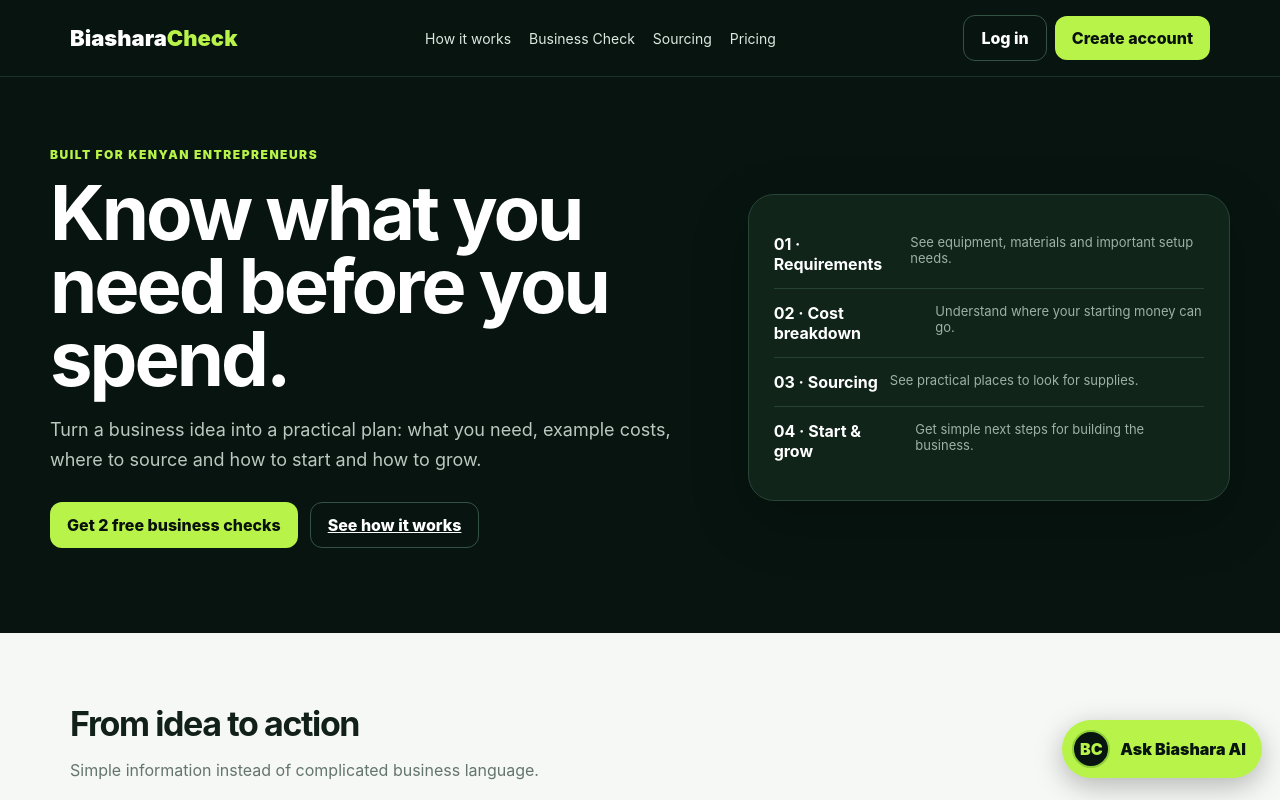
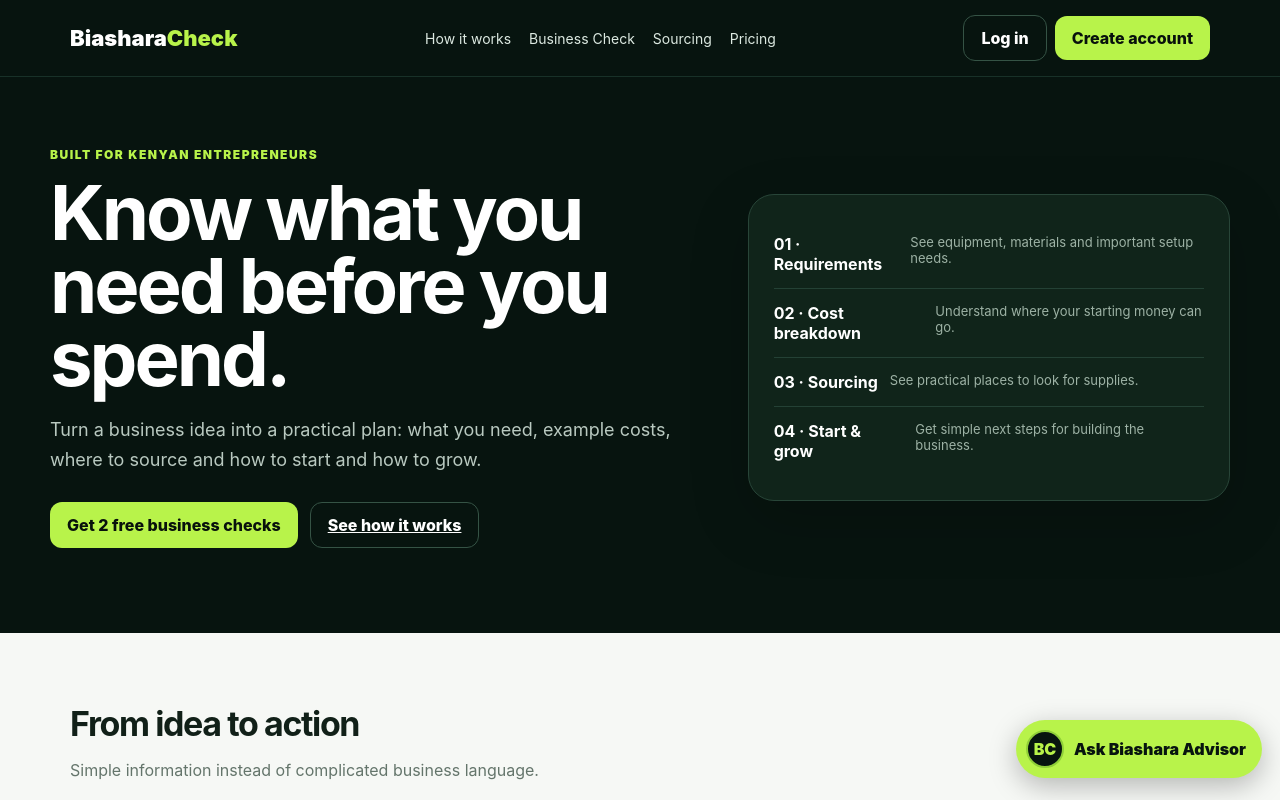
Before and after one commit to Trust254/biashara-check, a plain HTML site: page index.html in a window 1280 px wide. Shown: the top 800 px of the page. Drawn offline with Linux system fonts and the light colour scheme.

Commit message:
Label advisor for AI and offline fallback (#5)

```diff
--- a/index.html
+++ b/index.html
@@ -78,7 +78,7 @@ h1{font-size:clamp(42px,7vw,76px);line-height:.96;margin:14px 0 20px;letter-spac
 <div class="plan-grid"><div class="plan-card"><h3>Free</h3><div class="big">2 checks</div><p class="muted">Create an account and receive two detailed business checks.</p></div><div class="plan-card" style="border:2px solid #91c84c"><h3>Plus</h3><div class="big">KSh 299/month</div><p class="muted">Continue checking businesses and access premium planning features.</p><button class="btn btn-dark" onclick="openModal('subscribe')">Subscribe with Pesapal</button></div><div class="plan-card"><h3>Growing platform</h3><div class="big">More tools</div><p class="muted">Supplier leads, comparisons, reports and other useful features can be added as the platform grows.</p></div></div></section>
 
 <section class="section"><div class="account"><div class="section-head"><div><h2>Your account</h2><p class="muted" id="accountStatus">Not logged in. Create an account to start your two free checks.</p></div><div id="accountActions"></div></div><div id="accountPanel" class="hidden"></div></div></section>
-<button class="advisor-launch" onclick="toggleAdvisor()"><span class="advisor-logo">BC</span><span>Ask Biashara AI</span></button>
+<button class="advisor-launch" onclick="toggleAdvisor()"><span class="advisor-logo">BC</span><span>Ask Biashara Advisor</span></button>
 <aside class="advisor-panel" id="advisorPanel"><div class="advisor-head"><span class="advisor-logo">BC</span><div style="flex:1"><b>BiasharaCheck Business Advisor</b><small>Your beginner-friendly business guide</small></div><button onclick="toggleAdvisor()" style="background:transparent;color:white;font-size:22px">×</button></div><div class="advisor-messages" id="advisorMessages"><div class="advisor-msg bot">Hello! I’m your BiasharaCheck business guide. Tell me your idea, county, town and budget. I can help you plan step by step, compare local sourcing options and avoid costly beginner mistakes.</div></div><div class="advisor-suggestions"><button onclick="advisorAsk('I have KSh 10,000. What business can I start in my town?')">Business on a small budget</button><button onclick="advisorAsk('Help me find suppliers near my town.')">Find local suppliers</button><button onclick="advisorAsk('Explain the first 30 days of starting a business.')">My first 30 days</button></div><div class="advisor-compose"><textarea id="advisorInput" rows="2" placeholder="Ask your business question…"></textarea><button id="advisorSend" onclick="sendAdvisor()">Send</button></div></aside>
 <footer class="footer"><b>BiasharaCheck</b><br><span>Before you invest, check the business.</span></footer>
 
```
